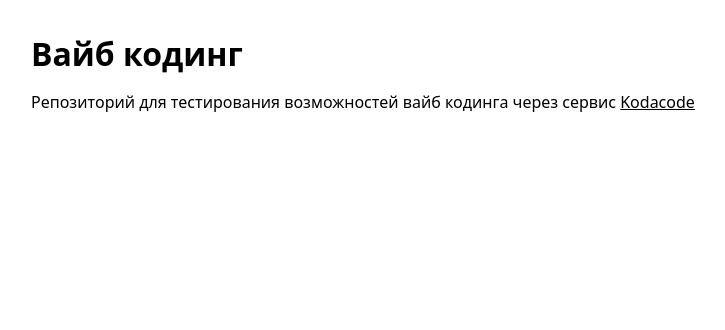
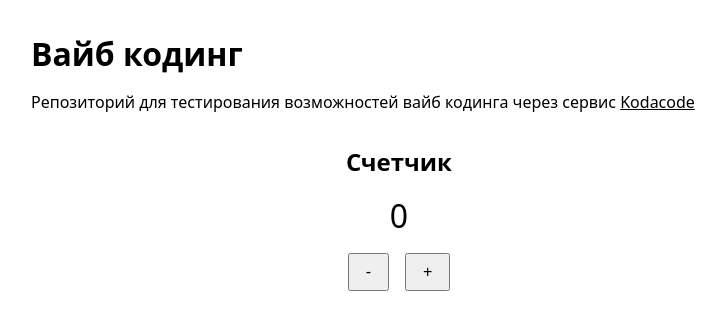
Before and after one commit to tomasevich/vibe-coding, a Next.js app: page / in a window 1280 px wide. Shown: the top 330 px of the page, without its empty margins (241-966 px from the left). Built offline with nearby package versions, Linux system fonts and the light colour scheme.

Commit message:
feat(component): add counter component with increment/decrement buttons

```diff
--- /dev/null
+++ b/app/components/Counter.tsx
@@ -0,0 +1,36 @@
+'use client'
+
+import { useState } from 'react'
+
+export default function Counter() {
+  const [count, setCount] = useState<number>(0)
+
+  return (
+    <div style={{ textAlign: 'center', margin: '2rem 0' }}>
+      <h2>Счетчик</h2>
+      <p style={{ fontSize: '2rem', margin: '1rem 0' }}>{count}</p>
+      <div style={{ display: 'flex', gap: '1rem', justifyContent: 'center' }}>
+        <button
+          onClick={() => setCount(count - 1)}
+          style={{
+            padding: '0.5rem 1rem',
+            fontSize: '1rem',
+            cursor: 'pointer',
+          }}
+        >
+          -
+        </button>
+        <button
+          onClick={() => setCount(count + 1)}
+          style={{
+            padding: '0.5rem 1rem',
+            fontSize: '1rem',
+            cursor: 'pointer',
+          }}
+        >
+          +
+        </button>
+      </div>
+    </div>
+  )
+}
--- a/app/page.tsx
+++ b/app/page.tsx
@@ -1,3 +1,5 @@
+import Counter from './components/Counter'
+
 export default function Home() {
   return (
     <main>
@@ -6,6 +8,7 @@ export default function Home() {
         Репозиторий для тестирования возможностей вайб кодинга через сервис{' '}
         <a href="https://kodacode.ru">Kodacode</a>
       </p>
+      <Counter />
     </main>
   )
 }
```
Also changed, not shown: 1 other file (tests, documents, lock files or other folders).
